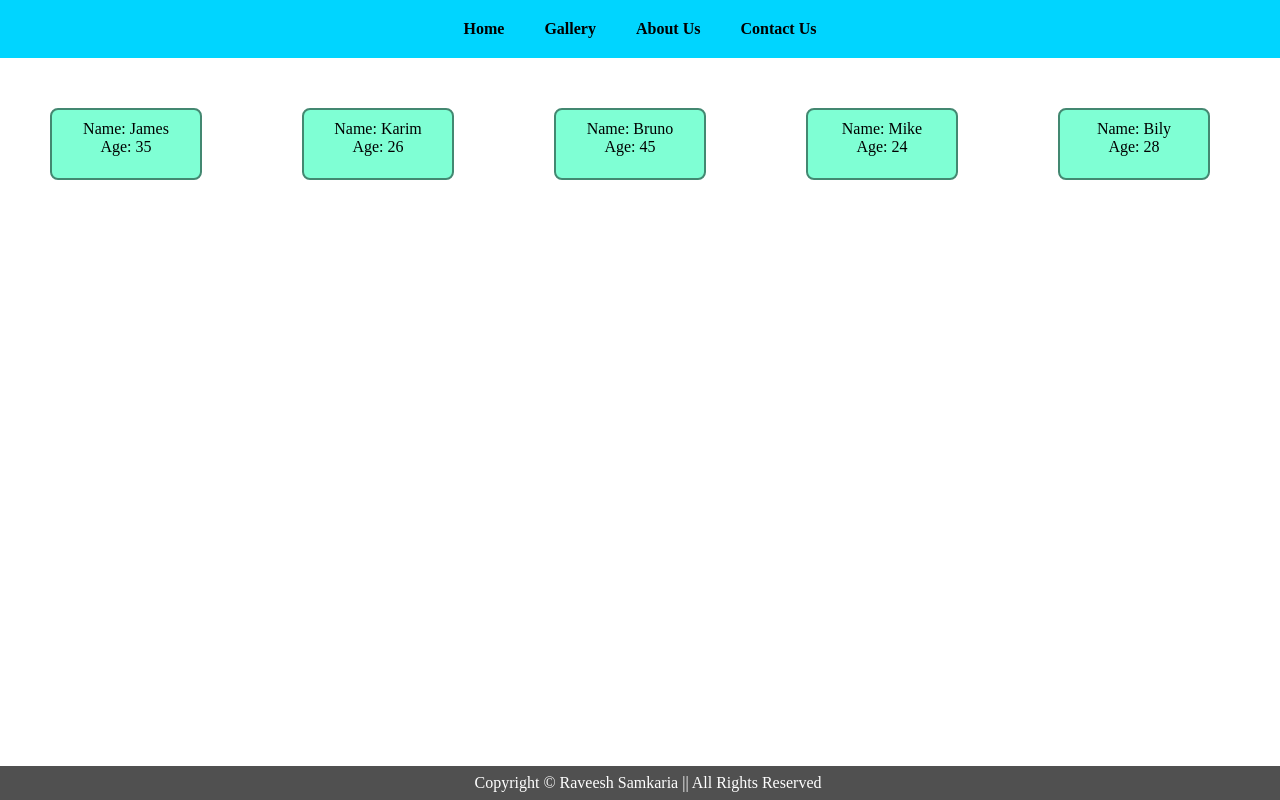
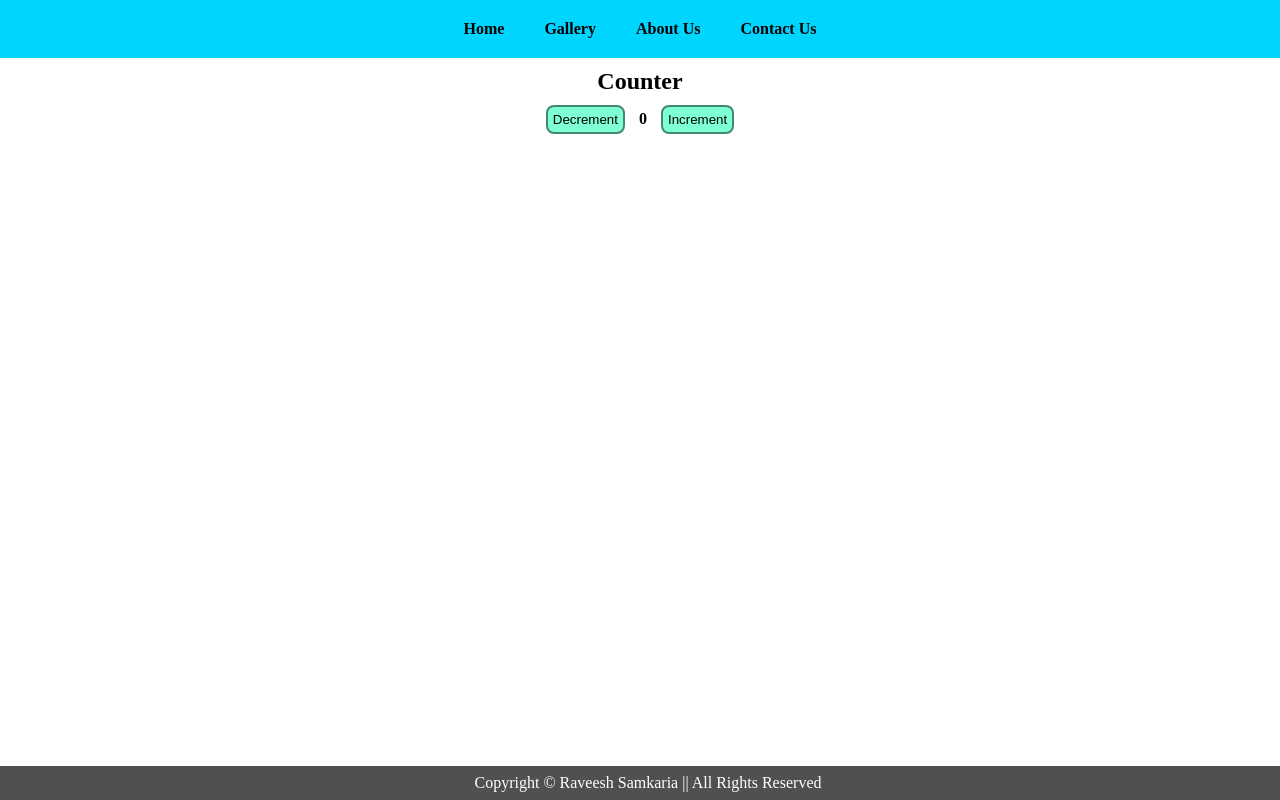
Before and after one commit to raveeshsamkaria/Learn-React, a React (Vite) app in the folder my-app/: page / in a window 1280 px wide. Built offline with nearby package versions, Linux system fonts and the light colour scheme.

Commit message:
Added: useState() Hook

```diff
--- a/my-app/src/App.jsx
+++ b/my-app/src/App.jsx
@@ -1,16 +1,17 @@
 import Navbar from './Components/Navbar'
 // import Card from './Components/Card'
+// import Users from './Components/Users';
+import Counter from './Components/Counter'
 import Footer from './Components/Footer'
-import Users from './Components/Users';
 
 function App() {
-  const users = [
-    { id:0, name:"James", age:35, },
-    { id:1, name:"Karim", age:26, },
-    { id:2, name:"Bruno", age:45, },
-    { id:3, name:"Mike", age:24, },
-    { id:4, name:"Bily", age:28, },
-  ];
+  // const users = [
+  //   { id:0, name:"James", age:35, },
+  //   { id:1, name:"Karim", age:26, },
+  //   { id:2, name:"Bruno", age:45, },
+  //   { id:3, name:"Mike", age:24, },
+  //   { id:4, name:"Bily", age:28, },
+  // ];
 
   return (
     <>
@@ -20,7 +21,8 @@ function App() {
         <Card title="Card2" price="$ 456" />
         <Card title="Card3" price="$ 789" />
       </div> */}
-      <Users users={users} />
+      {/* <Users users={users} /> */}
+      <Counter />
       <Footer />
     </>
   )
--- /dev/null
+++ b/my-app/src/Components/Counter.css
@@ -0,0 +1,21 @@
+*{
+    text-align: center;
+}
+
+h2 {
+    margin: 10px;
+}
+
+span {
+    margin: 10px;
+    font-weight: 600;
+}
+
+button {
+    padding: 5px;
+    text-align: center;
+    background-color: aquamarine;
+    border: 2px solid rgb(67, 136, 113);
+    border-radius: 8px;
+    cursor: pointer;
+}
--- /dev/null
+++ b/my-app/src/Components/Counter.jsx
@@ -0,0 +1,17 @@
+import { useState } from 'react'
+import "./Counter.css"
+
+const Counter = () => {
+    const [count, setCount] = useState(0)
+
+    return (
+        <div>
+            <h2>Counter</h2>
+            <button onClick={() => {setCount(count - 1)}}>Decrement</button>
+            <span> {count} </span>
+            <button onClick={() => {setCount(count + 1)}}>Increment</button>
+        </div>
+    )
+}
+
+export default Counter
```
